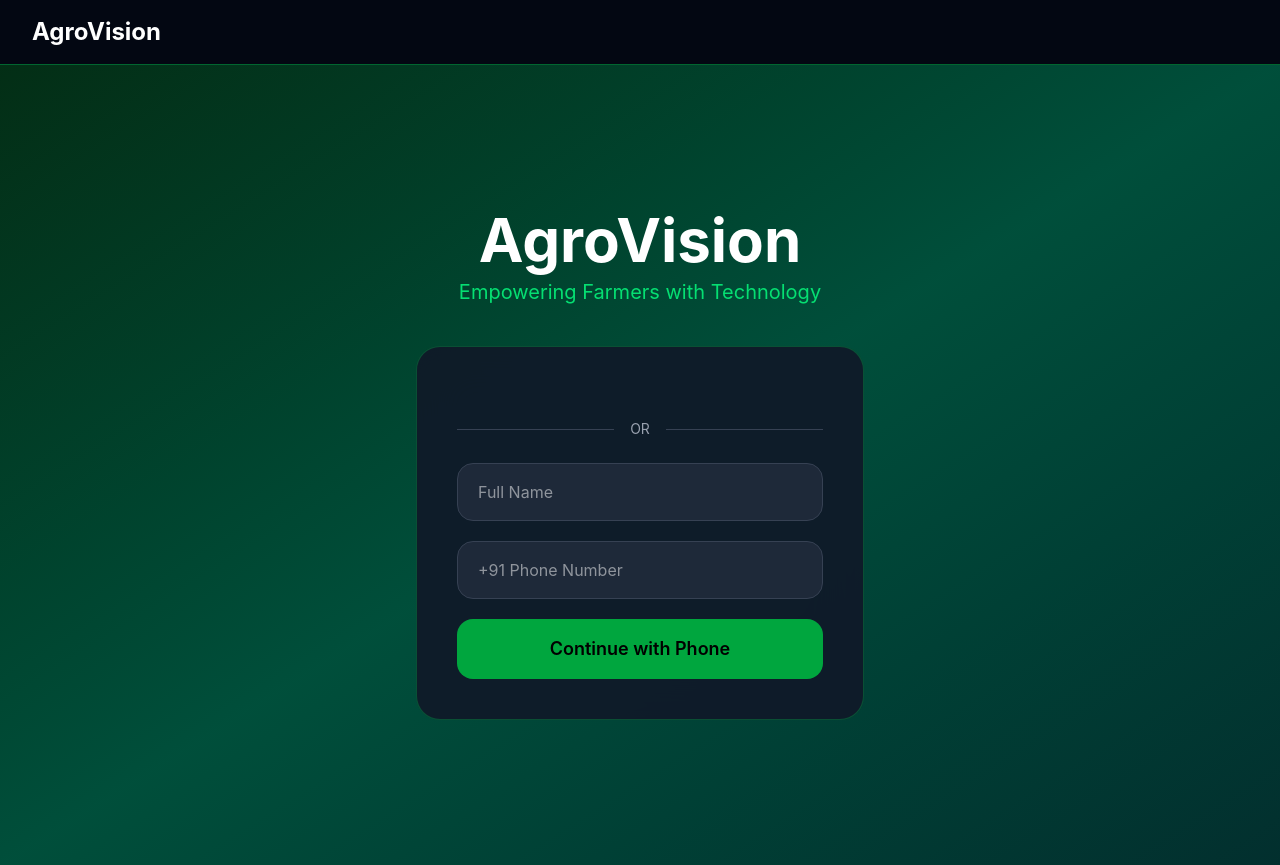
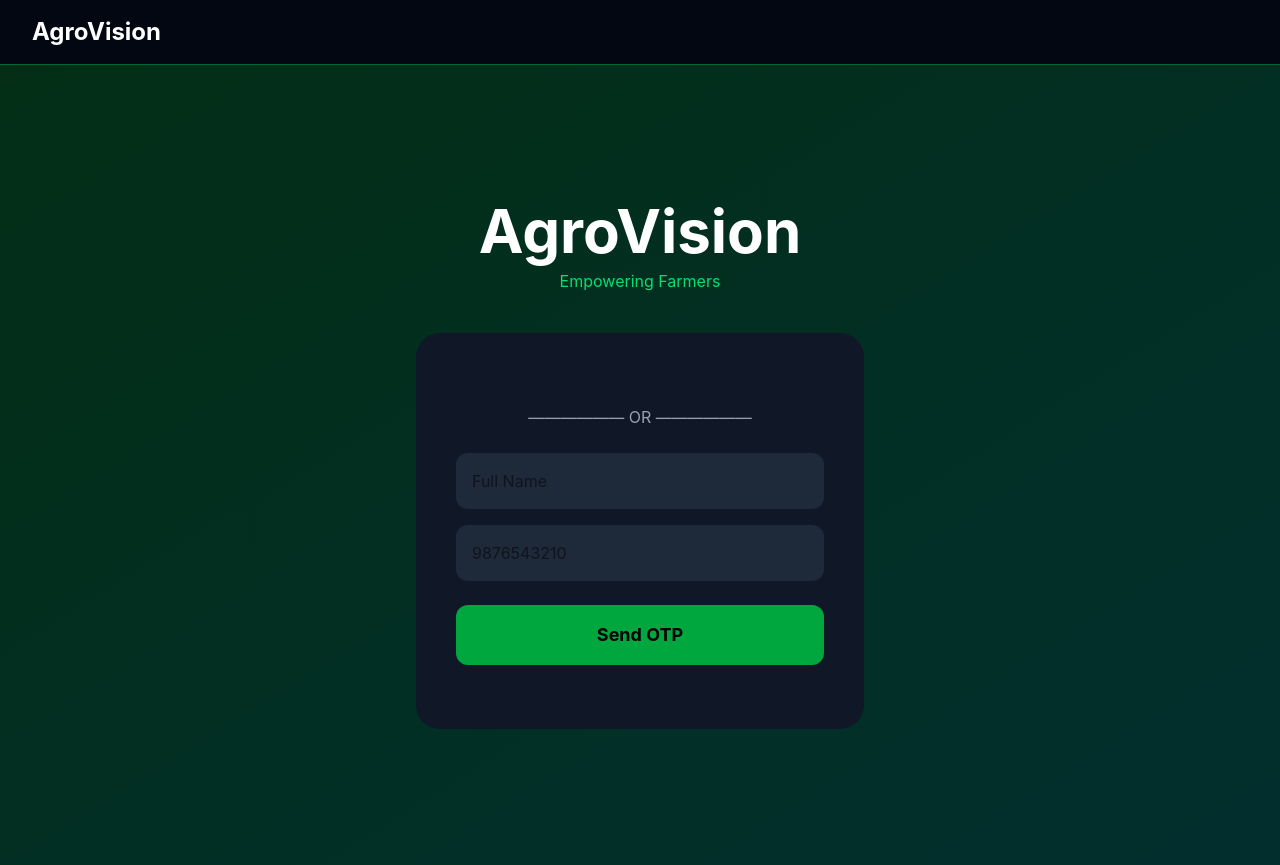
Before and after one commit to parth-choudhary613/Agrovision, a React (Vite) app in the folder frontend/: page / in a window 1280 px wide. Built offline with nearby package versions, Linux system fonts and the light colour scheme.

Commit message:
authentication complete

```diff
--- a/frontend/src/firebase/firebase.js
+++ b/frontend/src/firebase/firebase.js
@@ -1,19 +1,16 @@
-
 import { initializeApp } from "firebase/app";
 import { getAuth } from "firebase/auth";
-
 const firebaseConfig = {
-  apiKey: "AIzaSyAHQ_4kLS9CcgjjSX-VexqyUOdcc8mv0l4",
-  authDomain: "agrovision-15529.firebaseapp.com",
-  projectId: "agrovision-15529",
-  storageBucket: "agrovision-15529.firebasestorage.app",
-  messagingSenderId: "454865839393",
-  appId: "1:454865839393:web:4a0fe63a92af78621f0a60",
-  measurementId: "G-925G2MHLMN"
+  apiKey: "AIzaSyAgBcKeUyoYt3gP3y4JjlxVcy4KAaG9nEE",
+  authDomain: "agrovision-5bf8d.firebaseapp.com",
+  projectId: "agrovision-5bf8d",
+  storageBucket: "agrovision-5bf8d.firebasestorage.app",
+  messagingSenderId: "1012845744070",
+  appId: "1:1012845744070:web:a6861cddbc417f99f9acc7",
+  measurementId: "G-4D8GHVQDMS"
 };
 
-
+// Initialize Firebase
 const app = initializeApp(firebaseConfig);
 export const auth = getAuth(app);
-
 export default app;
--- a/frontend/src/pages/Dashboard.jsx
+++ b/frontend/src/pages/Dashboard.jsx
@@ -8,43 +8,34 @@ const Dashboard = () => {
 
   useEffect(() => {
     const token = localStorage.getItem('token');
-    if (token) {
-      axios.get('http://localhost:5000/api/auth/me', {
-        headers: { Authorization: `Bearer ${token}` }
-      })
-      .then(res => setUsername(res.data.username))
-      .catch(() => navigate('/'));
-    } else {
+    if (!token) {
       navigate('/');
+      return;
     }
+
+    axios.get('http://localhost:5000/api/auth/me', {
+      headers: { Authorization: `Bearer ${token}` }
+    })
+    .then(res => {
+      setUsername(res.data.username);
+    })
+    .catch(() => {
+      localStorage.removeItem('token');
+      navigate('/');
+    });
   }, [navigate]);
-
-  const logout = () => {
-    localStorage.removeItem('token');
-    navigate('/');
-  };
 
   return (
     <div className="min-h-screen bg-gradient-to-br from-green-950 to-teal-950 text-white">
-      {/* Top Bar */}
-      <div className="flex justify-between items-center p-6 border-b border-green-800">
-        <div>
-          <h1 className="text-4xl font-bold">Welcome back, {username}! 👋</h1>
-          <p className="text-green-400 mt-1">Here's what's happening in your farm today.</p>
-        </div>
-        <button
-          onClick={logout}
-          className="bg-red-600 hover:bg-red-700 px-6 py-3 rounded-2xl font-medium transition"
-        >
-          Logout
-        </button>
-      </div>
-
+      {/* Hero / Welcome Section */}
       <div className="p-8">
-        <div className="max-w-4xl mx-auto">
-          <button className="bg-green-600 hover:bg-green-700 text-lg px-8 py-4 rounded-2xl flex items-center gap-3 font-semibold">
-            + Scan New Plant
-          </button>
+        <div className="max-w-5xl mx-auto">
+          <h1 className="text-5xl font-bold mb-2">
+            Welcome back, <span className="text-green-400">{username}</span>! 👋
+          </h1>
+          <p className="text-green-400 text-xl">
+            Here's what's happening in your farm today.
+          </p>
         </div>
       </div>
     </div>
--- a/frontend/src/pages/Signup.jsx
+++ b/frontend/src/pages/Signup.jsx
@@ -1,20 +1,20 @@
 import { useEffect, useState } from 'react';
 import { useNavigate } from 'react-router-dom';
 import axios from 'axios';
+import { RecaptchaVerifier, signInWithPhoneNumber } from 'firebase/auth';
+import { auth } from '../firebase/firebase';
 
 const Signup = () => {
+  const [step, setStep] = useState(1);
   const [username, setUsername] = useState('');
   const [phone, setPhone] = useState('');
+  const [otp, setOtp] = useState('');
   const [loading, setLoading] = useState(false);
+  const [confirmationResult, setConfirmationResult] = useState(null);
   const navigate = useNavigate();
 
-  // Google Sign In - Clean Version
+  // Google Sign In
   useEffect(() => {
-    // Remove previous instances
-    if (window.google?.accounts?.id) {
-      window.google.accounts.id.cancel();
-    }
-
     const script = document.createElement('script');
     script.src = "https://accounts.google.com/gsi/client";
     script.async = true;
@@ -23,98 +23,138 @@ const Signup = () => {
         client_id: import.meta.env.VITE_GOOGLE_CLIENT_ID,
         callback: async (response) => {
           try {
-            setLoading(true);
             const res = await axios.post('http://localhost:5000/api/auth/google', {
               credential: response.credential
             });
             localStorage.setItem('token', res.data.token);
             navigate('/dashboard');
           } catch (err) {
-            console.error(err);
             alert('Google Signup Failed');
-          } finally {
-            setLoading(false);
           }
         }
       });
 
       window.google.accounts.id.renderButton(
-        document.getElementById('googleButton'),
+        document.getElementById("googleButton"),
+        { theme: "filled_black", size: "large", text: "continue_with", shape: "pill" }
+      );
+    };
+    document.body.appendChild(script);
+  }, [navigate]);
+
+ const sendOTP = async () => {
+  if (!username || !phone) {
+    return alert("Name and Phone are required");
+  }
+
+  let formattedPhone = phone.trim();
+
+  // Remove spaces and special characters
+  formattedPhone = formattedPhone.replace(/\s+/g, '');
+
+  // Add +91 if user entered only 10 digits
+  if (!formattedPhone.startsWith('+91')) {
+    if (formattedPhone.length === 10) {
+      formattedPhone = '+91' + formattedPhone;
+    } else {
+      return alert("Enter valid Indian phone number");
+    }
+  }
+
+  setLoading(true);
+
+  try {
+    // Prevent multiple recaptcha creation
+    if (!window.recaptchaVerifier) {
+      window.recaptchaVerifier = new RecaptchaVerifier(
+        auth,
+        'recaptcha-container',
         {
-          theme: "filled_black",
-          size: "large",
-          text: "continue_with",
-          shape: "pill"
+          size: 'invisible',
         }
       );
-    };
+    }
 
-    document.body.appendChild(script);
+    const appVerifier = window.recaptchaVerifier;
 
-    return () => {
-      if (window.google?.accounts?.id) {
-        window.google.accounts.id.cancel();
-      }
-    };
-  }, [navigate]);
+    const result = await signInWithPhoneNumber(
+      auth,
+      formattedPhone,
+      appVerifier
+    );
 
-  const handlePhoneSignup = async () => {
-    if (!username || !phone) return alert("Please fill both fields");
+    setConfirmationResult(result);
+    setPhone(formattedPhone);
+
+    setStep(2);
+
+    alert("OTP Sent Successfully!");
+
+  } catch (err) {
+    console.error("Send OTP Error:", err);
+    alert("Failed to send OTP: " + err.message);
+  } finally {
+    setLoading(false);
+  }
+};
+
+  const verifyOTP = async () => {
+    setLoading(true);
     try {
-      setLoading(true);
-      const res = await axios.post('http://localhost:5000/api/auth/phone', { username, phone });
+      const result = await confirmationResult.confirm(otp);
+      const res = await axios.post('http://localhost:5000/api/auth/phone', {
+        username,
+        phone: result.user.phoneNumber
+      });
+
       localStorage.setItem('token', res.data.token);
       navigate('/dashboard');
     } catch (err) {
-      alert(err.response?.data?.msg || "Signup failed");
+      alert("Invalid OTP");
     } finally {
       setLoading(false);
     }
   };
 
   return (
-    <div className="min-h-screen bg-gradient-to-br from-green-950 via-emerald-900 to-teal-950 flex items-center justify-center p-4">
+    <div className="min-h-screen bg-gradient-to-br from-green-950 to-teal-950 flex items-center justify-center p-4">
       <div className="w-full max-w-md">
         <div className="text-center mb-10">
-          <h1 className="text-6xl font-bold text-white mb-2">AgroVision</h1>
-          <p className="text-green-400 text-xl">Empowering Farmers with Technology</p>
+          <h1 className="text-6xl font-bold text-white">AgroVision</h1>
+          <p className="text-green-400 mt-2">Empowering Farmers</p>
         </div>
 
-        <div className="bg-gray-900/90 backdrop-blur-xl p-10 rounded-3xl border border-green-500/30">
-          {/* Google Button Container */}
-          <div id="googleButton" className="flex justify-center mb-8"></div>
+        <div className="bg-gray-900 p-10 rounded-3xl">
+          <div id="googleButton" className="mb-8 flex justify-center"></div>
 
-          <div className="flex items-center my-6 gap-4">
-            <div className="h-px bg-gray-700 flex-1"></div>
-            <span className="text-gray-400 text-sm">OR</span>
-            <div className="h-px bg-gray-700 flex-1"></div>
-          </div>
+          <div className="text-center text-gray-400 my-6">—————— OR ——————</div>
 
-          {/* Phone Signup */}
-          <div className="space-y-5">
+          {step === 1 ? (
+            <>
+              <input type="text" placeholder="Full Name" value={username} onChange={e => setUsername(e.target.value)} className="w-full p-4 bg-gray-800 rounded-xl mb-4" />
             <input
-              type="text"
-              placeholder="Full Name"
-              value={username}
-              onChange={(e) => setUsername(e.target.value)}
-              className="w-full px-5 py-4 bg-gray-800 rounded-2xl border border-gray-700 focus:border-green-500 outline-none text-white"
-            />
-            <input
-              type="tel"
-              placeholder="+91 Phone Number"
-              value={phone}
-              onChange={(e) => setPhone(e.target.value)}
-              className="w-full px-5 py-4 bg-gray-800 rounded-2xl border border-gray-700 focus:border-green-500 outline-none text-white"
-            />
+  type="tel"
+  placeholder="9876543210"
+  value={phone}
+  onChange={(e) => setPhone(e.target.value)}
+  className="w-full p-4 bg-gray-800 rounded-xl mb-6"
+/>
+              <button onClick={sendOTP} disabled={loading} className="w-full bg-green-600 py-4 rounded-xl text-lg font-bold">
+                {loading ? "Sending OTP..." : "Send OTP"}
+              </button>
+            </>
+          ) : (
+            <>
+              <p className="text-center mb-4 text-green-400">Enter OTP sent to {phone}</p>
+              <input type="text" maxLength="6" value={otp} onChange={e => setOtp(e.target.value)} className="w-full p-6 text-3xl text-center tracking-widest bg-gray-800 rounded-xl mb-6" placeholder="123456" />
 
-            <button
-              onClick={handlePhoneSignup}
-              disabled={loading}
-              className="w-full bg-green-600 hover:bg-green-700 py-4 rounded-2xl text-lg font-semibold disabled:opacity-50"
-            >
-              {loading ? "Please wait..." : "Continue with Phone"}
-            </button>
-          </div>
+              <button onClick={verifyOTP} disabled={loading} className="w-full bg-green-600 py-4 rounded-xl text-lg font-bold">
+                {loading ? "Verifying..." : "Verify OTP"}
+              </button>
+            </>
+          )}
+
+          <div id="recaptcha-container" className="mt-6"></div>
         </div>
       </div>
     </div>
```
